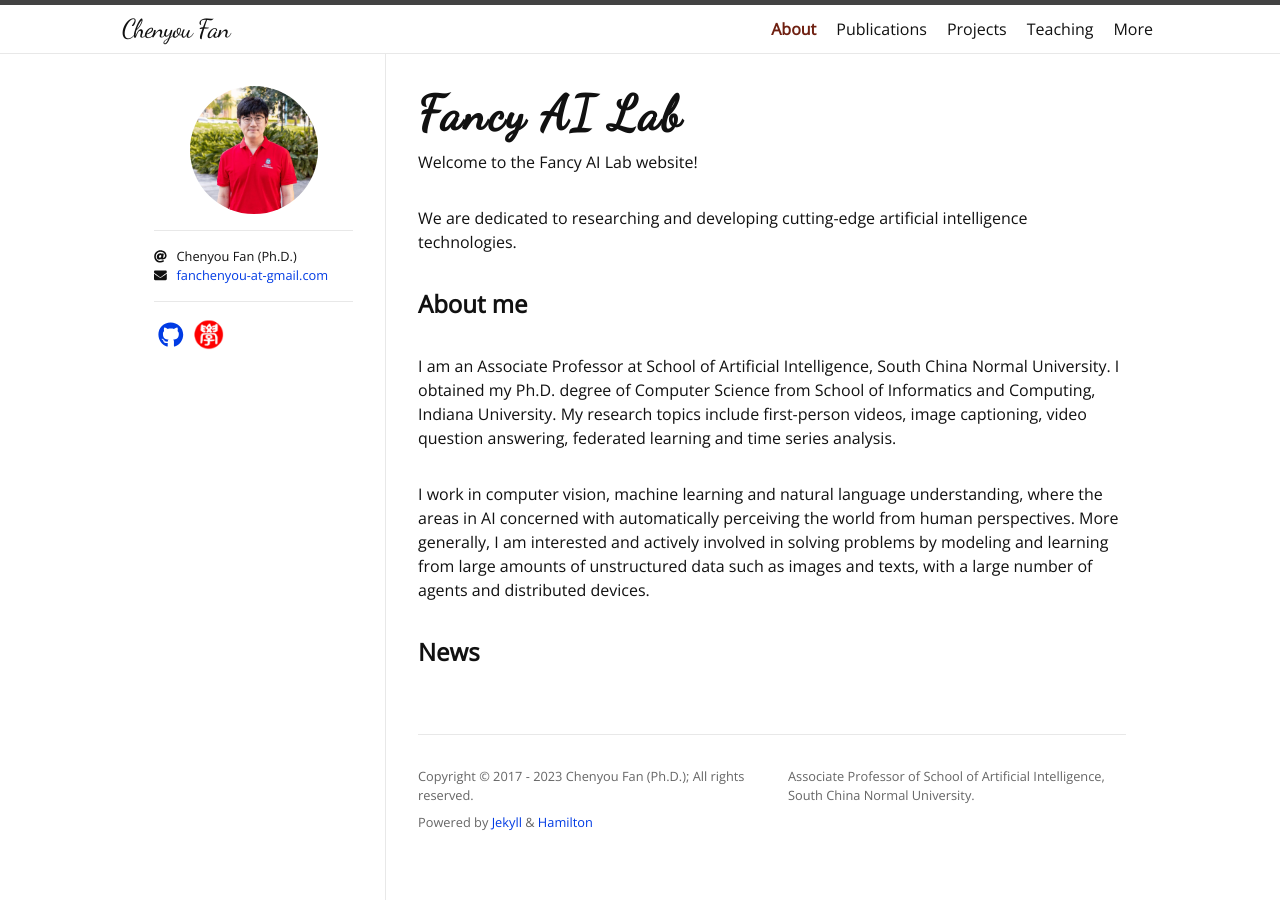
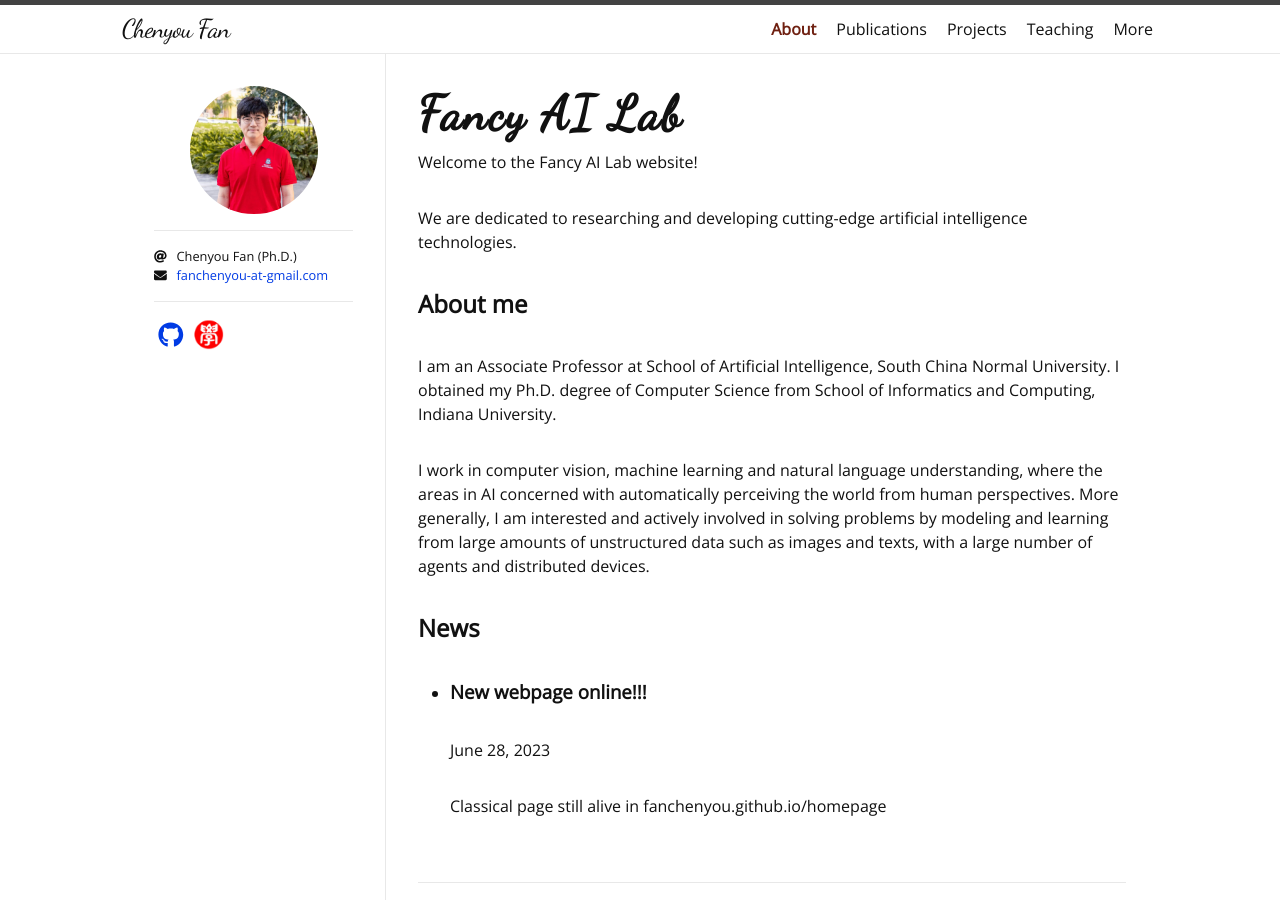
Before and after one commit to fanchenyou/fanchenyou.github.io, a Jekyll site: the page built from index.html, in a window 1280 px wide. Built offline with Jekyll 4.4.1, drawn with Linux system fonts in a browser that asks for light colours; nearby versions of some CDN libraries; some web fonts are replaced; the list of posts is cut into pages by our own code.

Commit message:
add news

```diff
--- a/_layouts/home.html
+++ b/_layouts/home.html
@@ -8,8 +8,17 @@ layout: default
     <p>Welcome to the Fancy AI Lab website!</p>
     <p>We are dedicated to researching and developing cutting-edge artificial intelligence technologies.</p>
     <h2>About me</h2>
-    <p>I am an Associate Professor at School of Artificial Intelligence, South China Normal University. I obtained my Ph.D. degree of Computer Science from School of Informatics and Computing, Indiana University. My research topics include first-person videos, image captioning, video question answering, federated learning and time series analysis.</p>
+    <p>I am an Associate Professor at School of Artificial Intelligence, South China Normal University. I obtained my Ph.D. degree of Computer Science from School of Informatics and Computing, Indiana University. </p>
 	<p>I work in computer vision, machine learning and natural language understanding, where the areas in AI concerned with automatically perceiving the world from human perspectives. More generally, I am interested and actively involved in solving problems by modeling and learning from large amounts of unstructured data such as images and texts, with a large number of agents and distributed devices.</p>
 	<h2>News</h2>
+	<ul>
+	{% for news in site.data.news %}
+		<li>
+			<h3>{{ news.title }}</h3>
+			<p>{{ news.date | date: "%B %-d, %Y" }}</p>
+			<p>{{ news.content }}</p>
+		</li>
+	{% endfor %}
+	</ul>
 </body>
 </html>
```
Also changed, not shown: publications.md (+3 -0 lines).
